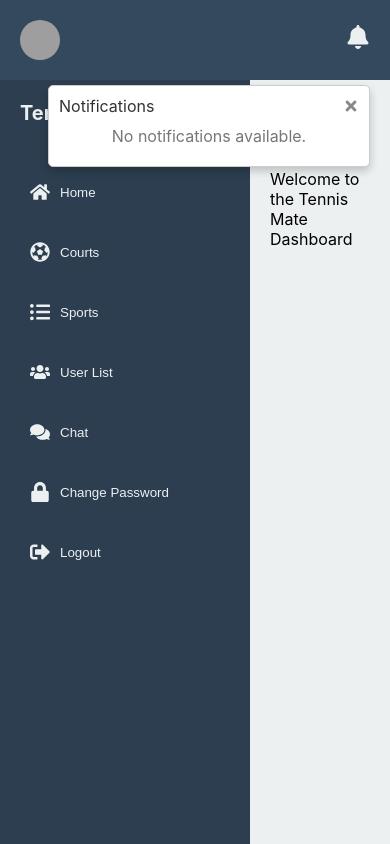
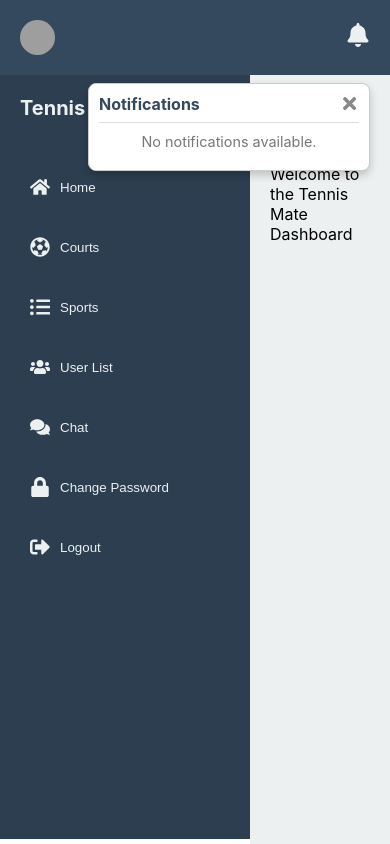
Before and after one commit to rohitsmart/react_jsNotification, a React (Create React App) app: page /dashboard in a window 390 px wide. Both pictures are taken after a click on the element 358 px from the left and 40 px from the top of the page. Built offline with nearby package versions, Linux system fonts and the light colour scheme; grey boxes are pictures that could not be loaded.

Commit message:
notication added

```diff
--- a/src/container/NotificationContext.js
+++ b/src/container/NotificationContext.js
@@ -47,7 +47,12 @@ export const NotificationProvider = ({ children }) => {
   };
 
   return (
-    <NotificationContext.Provider value={{ notifications, hasUnreadNotifications, markNotificationsAsRead }}>
+    <NotificationContext.Provider value={{
+      notifications,
+      setNotifications, // Exposing setNotifications
+      hasUnreadNotifications,
+      markNotificationsAsRead
+    }}>
       {children}
     </NotificationContext.Provider>
   );
--- a/src/container/dashboard/Header.css
+++ b/src/container/dashboard/Header.css
@@ -1,10 +1,10 @@
 /* Adjust header to match the dashboard theme */
 .header {
-    background-color: #34495e; /* Match the header color */
-    padding: 20px; /* Padding from dashboard CSS */
-    color: #ecf0f1; /* Text color from dashboard CSS */
+    background-color: #34495e;
+    padding: 20px;
+    color: #ecf0f1;
     display: flex;
-    justify-content: space-between; /* Align items on the left and right */
+    justify-content: space-between;
     align-items: center;
   }
 
@@ -13,14 +13,14 @@
     width: 40px;
     height: 40px;
     border-radius: 50%;
-    margin-right: 10px; /* Same as dashboard CSS */
+    margin-right: 10px;
   }
 
   /* Username styling */
   .username {
     font-size: 1rem;
     font-weight: bold;
-    color: #ecf0f1; /* Ensure consistent color */
+    color: #ecf0f1;
   }
 
   /* Notification section */
@@ -33,13 +33,13 @@
   .notification-icon {
     position: relative;
     font-size: 1.5rem;
-    color: #ecf0f1; /* Match the header text color */
+    color: #ecf0f1;
     transition: color 0.3s ease;
   }
 
   /* Glowing notification icon when there are unread notifications */
   .notification-icon.glow {
-    color: #ff4d4d; /* Glowing red color when there are new notifications */
+    color: #ff4d4d;
     animation: glow 1s infinite alternate;
   }
 
@@ -56,16 +56,16 @@
   /* Notification box styling */
   .notification-box {
     position: absolute;
-    top: 60px; /* Adjust to position below the header */
+    top: 60px;
     right: 0;
-    background-color: #fff; /* White background for the notification box */
-    color: #333; /* Dark text color */
-    border: 1px solid #ccc; /* Light border */
-    box-shadow: 0 4px 8px rgba(0, 0, 0, 0.2); /* Shadow effect */
-    width: 300px; /* Width of the notification box */
-    border-radius: 5px; /* Rounded corners */
-    z-index: 1000; /* Ensure it appears above other elements */
-    padding: 10px; /* Padding inside the box */
+    background-color: #ffffff;
+    color: #333;
+    border: 1px solid #ccc;
+    box-shadow: 0 4px 8px rgba(0, 0, 0, 0.2);
+    width: 320px; /* Slightly wider for better visibility */
+    border-radius: 8px;
+    z-index: 1000;
+    padding: 10px;
   }
 
   /* Notification header */
@@ -73,27 +73,76 @@
     display: flex;
     justify-content: space-between;
     align-items: center;
+    padding-bottom: 8px;
+    border-bottom: 1px solid #ddd;
+    font-weight: bold;
+    color: #34495e;
   }
 
   /* Close icon */
   .close-icon {
     cursor: pointer;
-    color: #888; /* Grey color for the close icon */
+    color: #888;
+    font-size: 1.2rem;
+    transition: color 0.3s ease;
+  }
+
+  .close-icon:hover {
+    color: #ff4d4d;
   }
 
   /* No notifications message */
   .no-notifications {
     padding: 10px;
     text-align: center;
-    color: #777; /* Lighter color for no notifications */
+    color: #777;
+    font-size: 0.9rem;
   }
 
   /* Notification item */
   .notification-item {
-    padding: 8px;
-    border-bottom: 1px solid #eee; /* Divider between notifications */
+    padding: 12px;
+    background-color: #f8f9fa;
+    margin-bottom: 8px;
+    border-radius: 4px;
+    transition: background-color 0.3s ease;
   }
 
-  .notification-item:last-child {
-    border-bottom: none; /* Remove border from the last item */
+  .notification-item:hover {
+    background-color: #f1f1f1;
   }
+
+  /* Clear All button */
+  .clear-all-btn {
+    width: 100%;
+    padding: 10px;
+    background-color: #e74c3c;
+    color: white;
+    border: none;
+    border-radius: 6px;
+    font-size: 0.9rem;
+    cursor: pointer;
+    text-align: center;
+    margin-top: 8px;
+    transition: background-color 0.3s ease;
+  }
+
+  .clear-all-btn:hover {
+    background-color: #c0392b;
+  }
+
+  /* Responsive adjustments */
+  @media (max-width: 768px) {
+    .notification-box {
+      width: 260px;
+    }
+
+    .profile-avatar {
+      width: 35px;
+      height: 35px;
+    }
+
+    .username {
+      font-size: 0.9rem;
+    }
+  }
--- a/src/container/dashboard/Header.js
+++ b/src/container/dashboard/Header.js
@@ -5,13 +5,18 @@ import './Header.css';
 import { useNotification } from '../NotificationContext';
 
 const Header = () => {
-  const { notifications, hasUnreadNotifications, markNotificationsAsRead } = useNotification();
+  const { notifications, hasUnreadNotifications, markNotificationsAsRead, setNotifications } = useNotification();
   const [showNotifications, setShowNotifications] = useState(false);
   const notificationRef = useRef(null);
 
   const handleBellClick = () => {
     markNotificationsAsRead();
     setShowNotifications((prev) => !prev);
+  };
+
+  const handleClearAll = () => {
+    setNotifications([]); // Clear all notifications
+    setShowNotifications(false);
   };
 
   const handleClose = (event) => {
@@ -48,12 +53,19 @@ const Header = () => {
               <span>Notifications</span>
               <FaTimes onClick={handleClose} className="close-icon" />
             </div>
+            <div className="notification-body">
               {notifications.length === 0 ? (
                 <div className="no-notifications">No notifications available.</div>
               ) : (
                 notifications.map((note, index) => (
                   <div key={index} className="notification-item">{note}</div>
                 ))
+              )}
+            </div>
+            {notifications.length > 0 && (
+              <button className="clear-all-btn" onClick={handleClearAll}>
+                Clear All Notifications
+              </button>
             )}
           </div>
         )}
```
Lines whose indentation alone changed are shown as unchanged.
